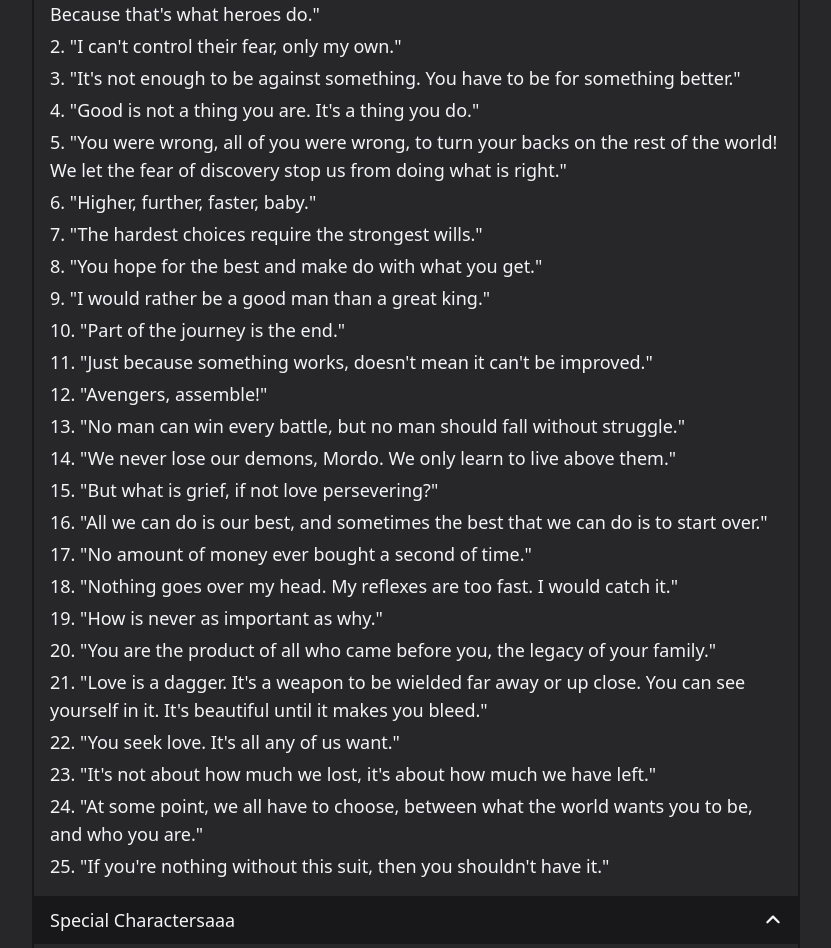
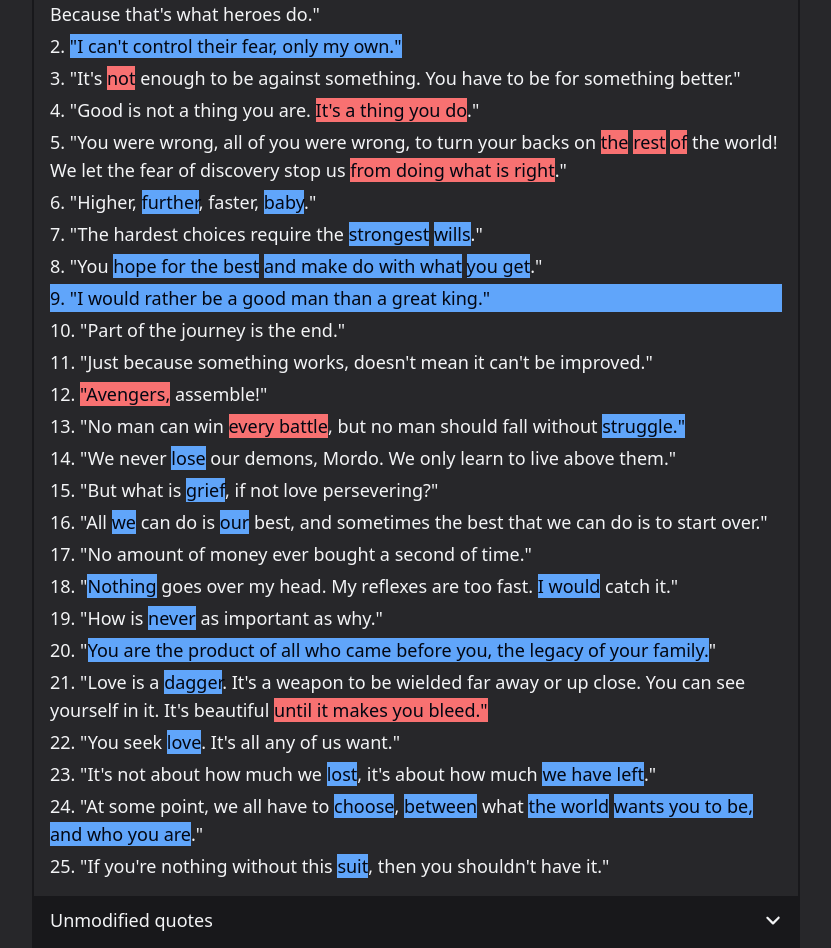
Before and after one commit to drexxdk/tts-highlight, a Next.js app: page / in a window 1280 px wide. Shown: the part 204-1152 px from the top of the page, without its empty margins (224-1055 px from the left). Built offline with nearby package versions, Linux system fonts and the light colour scheme.

Commit message:
improved samples and error handling for range

```diff
--- a/app/page.tsx
+++ b/app/page.tsx
@@ -13,7 +13,7 @@
 const Accordion = ({
   buttonText,
   children,
-  defaultOpen = true,
+  defaultOpen = false,
 }: {
   buttonText: string;
   children: ReactNode;
@@ -59,7 +59,102 @@
 const Page = () => {
   return (
     <article className="grid divide-y-2 divide-zinc-900 border-2 border-zinc-900">
-      <Accordion buttonText="Quotes">
+      <Accordion buttonText="data-tts-replace & data-tts-ignore" defaultOpen={true}>
+        <Ol>
+          <li>
+            &quot;I choose to run <span data-tts-replace="toward my">away from</span> problems and not away from them.
+            Because that - Because that&apos;s what heroes do.&quot;
+          </li>
+          <li>
+            <span data-tts-replace="Fear controls us all">
+              &quot;I can&apos;t control their fear, only my own.&quot;
+            </span>
+          </li>
+          <li>
+            &quot;It&apos;s <span data-tts-ignore>not</span> enough to be against something. You have to be for
+            something better.&quot;
+          </li>
+          <li>
+            &quot;Good is not a thing you are. <span data-tts-ignore>It&apos;s a thing you do</span>.&quot;
+          </li>
+          <li>
+            &quot;You were wrong, all of you were wrong, to turn your backs on <span data-tts-ignore>the</span>{' '}
+            <span data-tts-ignore>rest</span> <span data-tts-ignore>of</span> the world! We let the fear of discovery
+            stop us <span data-tts-ignore>from doing what is right</span>.&quot;
+          </li>
+          <li>
+            &quot;Higher, <span data-tts-replace="longer">further</span>, faster,{' '}
+            <span data-tts-replace="buddy">baby</span>.&quot;
+          </li>
+          <li>
+            &quot;The hardest choices require the <span data-tts-replace="weakest">strongest</span>{' '}
+            <span data-tts-replace="weapons">wills</span>.&quot;
+          </li>
+          <li>
+            &quot;You <span data-tts-replace="except nothing">hope for the best</span>{' '}
+            <span data-tts-replace="but hope for">and make do with what</span>{' '}
+            <span data-tts-replace="something">you get</span>.&quot;
+          </li>
+          <li data-tts-replace>&quot;I would rather be a good man than a great king.&quot;</li>
+          <li>&quot;Part of the journey is the end.&quot;</li>
+          <li>&quot;Just because something works, doesn&apos;t mean it can&apos;t be improved.&quot;</li>
+          <li>
+            <span data-tts-ignore>&quot;Avengers,</span> assemble!&quot;
+          </li>
+          <li>
+            &quot;No man can win <span data-tts-ignore>every battle</span>, but no man should fall without{' '}
+            <span data-tts-replace="effort">struggle.&quot;</span>
+          </li>
+          <li>
+            &quot;We never <span data-tts-replace="defeat">lose</span> our demons, Mordo. We only learn to live above
+            them.&quot;
+          </li>
+          <li>
+            &quot;But what is <span data-tts-replace="it">grief</span>, if not love persevering?&quot;
+          </li>
+          <li>
+            &quot;All <span data-tts-replace="they">we</span> can do is <span data-tts-replace="their">our</span> best,
+            and sometimes the best that we can do is to start over.&quot;
+          </li>
+          <li>&quot;No amount of money ever bought a second of time.&quot;</li>
+          <li>
+            &quot;<span data-tts-replace="Everything">Nothing</span> goes over my head. My reflexes are too fast.{' '}
+            <span data-tts-replace="We will">I would</span> catch it.&quot;
+          </li>
+          <li>
+            &quot;How is <span data-tts-replace="always">never</span> as important as why.&quot;
+          </li>
+          <li>
+            &quot;
+            <span data-tts-replace="We are the product of all that came before us, the legacy of our family">
+              You are the product of all who came before you, the legacy of your family.
+            </span>
+            &quot;
+          </li>
+          <li>
+            &quot;Love is a <span data-tts-replace="power">dagger</span>. It&apos;s a weapon to be wielded far away or
+            up close. You can see yourself in it. It&apos;s beautiful{' '}
+            <span data-tts-ignore>until it makes you bleed.&quot;</span>
+          </li>
+          <li>
+            &quot;You seek <span data-tts-replace="happiness">love</span>. It&apos;s all any of us want.&quot;
+          </li>
+          <li>
+            &quot;It&apos;s not about how much we <span data-tts-replace="win">lost</span>, it&apos;s about how much{' '}
+            <span data-tts-replace="others lose">we have left</span>.&quot;
+          </li>
+          <li>
+            &quot;At some point, we all have to <span data-tts-replace="give up">choose</span>,{' '}
+            <span data-tts-replace="on">between</span> what <span data-tts-replace="we">the world</span>{' '}
+            <span data-tts-replace="want">wants you to be, and who you are</span>.&quot;
+          </li>
+          <li>
+            &quot;If you&apos;re nothing without this <span data-tts-replace="hat">suit</span>, then you shouldn&apos;t
+            have it.&quot;
+          </li>
+        </Ol>
+      </Accordion>
+      <Accordion buttonText="Unmodified quotes">
         <Ol>
           <li>
             &quot;I choose to run toward my problems and not away from them. Because that - Because that&apos;s what
@@ -99,10 +194,10 @@
           <li>&quot;If you&apos;re nothing without this suit, then you shouldn&apos;t have it.&quot;</li>
         </Ol>
       </Accordion>
-      <Accordion buttonText="Special Charactersaaa">
+      <Accordion buttonText="Special Charactersaaa" defaultOpen={true}>
         <SpecialCharacters />
       </Accordion>
-      <Accordion buttonText="Random">
+      <Accordion buttonText="Random stuff for testing">
         <div className="grid gap-2">
           <ul>
             <li>
--- a/features/tts/hooks/useLoadPolly.ts
+++ b/features/tts/hooks/useLoadPolly.ts
@@ -33,8 +33,8 @@
               setPolly(polly);
             }
           },
-          (error) => {
-            console.log(error);
+          (e) => {
+            console.warn('useLoadPolly', e);
           },
         );
       }
--- a/features/tts/utils/highlight/highlightSelectedWord.ts
+++ b/features/tts/utils/highlight/highlightSelectedWord.ts
@@ -3,9 +3,13 @@
 
 export const highlightSelectedWord = ({ word }: { word: TextSelectionWord }) => {
   if (highlightSupport()) {
-    const range = document.createRange();
-    range.setStart(word.node, word.startOffset);
-    range.setEnd(word.node, word.endOffset);
-    CSS.highlights.set('selected-word', new Highlight(range));
+    try {
+      const range = document.createRange();
+      range.setStart(word.node, word.startOffset);
+      range.setEnd(word.node, word.endOffset);
+      CSS.highlights.set('selected-word', new Highlight(range));
+    } catch (e) {
+      console.warn('highlightSelectedWord', e);
+    }
   }
 };
--- a/features/tts/utils/highlight/highlightSelection.ts
+++ b/features/tts/utils/highlight/highlightSelection.ts
@@ -3,10 +3,14 @@
 
 export const highlightSelection = ({ words }: { words: TextSelectionWord[] }) => {
   if (highlightSupport() && words.length) {
-    const range = document.createRange();
-    range.setStart(words[0].node, words[0].startOffset);
-    range.setEnd(words[words.length - 1].node, words[words.length - 1].endOffset);
-    const highlight = new Highlight(range);
-    CSS.highlights.set('selection', highlight);
+    try {
+      const range = document.createRange();
+      range.setStart(words[0].node, words[0].startOffset);
+      range.setEnd(words[words.length - 1].node, words[words.length - 1].endOffset);
+      const highlight = new Highlight(range);
+      CSS.highlights.set('selection', highlight);
+    } catch (e) {
+      console.warn('highlightSelection', e);
+    }
   }
 };
--- a/features/tts/utils/highlight/highlightWords.ts
+++ b/features/tts/utils/highlight/highlightWords.ts
@@ -3,6 +3,7 @@
 
 export const highlightWords = ({ words }: { words: TextSelectionWord[] }) => {
   if (highlightSupport() && words.length) {
+    try {
       const highlight = new Highlight();
       words.forEach((word) => {
         const range = document.createRange();
@@ -11,5 +12,8 @@
         highlight.add(range);
       });
       CSS.highlights.set('word', highlight);
+    } catch (e) {
+      console.warn('highlightWords', e);
+    }
   }
 };
--- a/public/styles/globals.css
+++ b/public/styles/globals.css
@@ -19,14 +19,14 @@
   @apply bg-orange-400 text-gray-950;
 }
 
-.test-1 {
+[data-tts-replace] > span:last-child {
+  display: none;
+}
+
+[data-tts-replace] {
   @apply bg-blue-400 text-gray-950;
 }
 
-.test-2 {
+[data-tts-ignore] {
   @apply bg-red-400 text-gray-950;
 }
-
-.test-3 {
-  @apply bg-purple-400 text-gray-950;
-}
```
Lines whose indentation alone changed are shown as unchanged.
